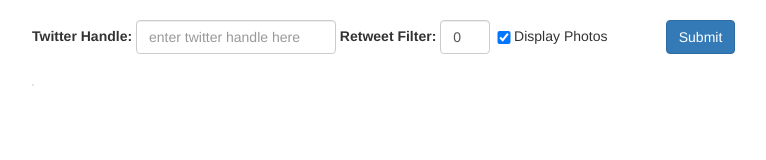
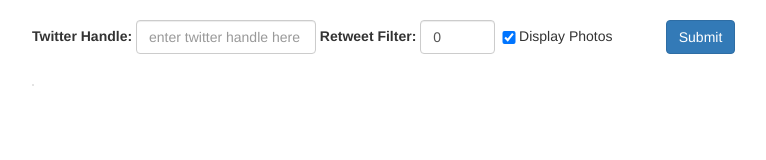
Before and after one commit to radelmann/twitterAPI, a website: page client/index.html in a window 1280 px wide. Shown: the whole page, without its empty margins (223-989 px from the left). Drawn offline with nearby package versions, Linux system fonts and the light colour scheme; some packages are replaced by stand-ins of ours.

Commit message:
changed retweet filter to only accept positive numbers, max 9999

```diff
--- a/client/app/tweets/tweets.html
+++ b/client/app/tweets/tweets.html
@@ -2,7 +2,6 @@
   <div class="row">
 
     <div class="col-xs-11 header-fixed">
-
       <form class="form-inline" name='tweetsForm' ng-submit="submitSearch()">
 
         <label>Twitter Handle:</label>
@@ -11,17 +10,15 @@
         placeholder="enter twitter handle here" required>
 
         <label>Retweet Filter:</label>
-        <input class="form-control" id='retweetFilter' type="text"
+        <input class="form-control" id='retweetFilter' type="number" min="0" max="9999"
         ng-model="data.retweetFilter" required>
-
         <input class="checkbox" type="checkbox" name="displayPhotos" ng-model="data.displayPhotos" />Display Photos
-
         <button type="submit" value="Submit" class='btn btn-primary pull-right' ng-disabled='shortlyForm.$invalid'>
         Submit
         </button>
       </form>
     </div>
-        <div class="col-xs-4 user-info">
+    <div class="col-xs-4 user-info">
       <div class="clearfix">
         <img class="pull-left" src="{{ data.userPhoto }}">
         <span><big><strong>{{data.userName}}</big></strong></span><br>
@@ -42,5 +39,4 @@
 
     </div>
   </div>
-
 </div>
--- a/client/css/styles.css
+++ b/client/css/styles.css
@@ -31,11 +31,11 @@ form {
 }
 
 #screenName {
-  width:200px;
+  width:180px;
 }
 
 #retweetFilter {
-  width:50px;
+  width:75px;
 }
 
 .container {
```
